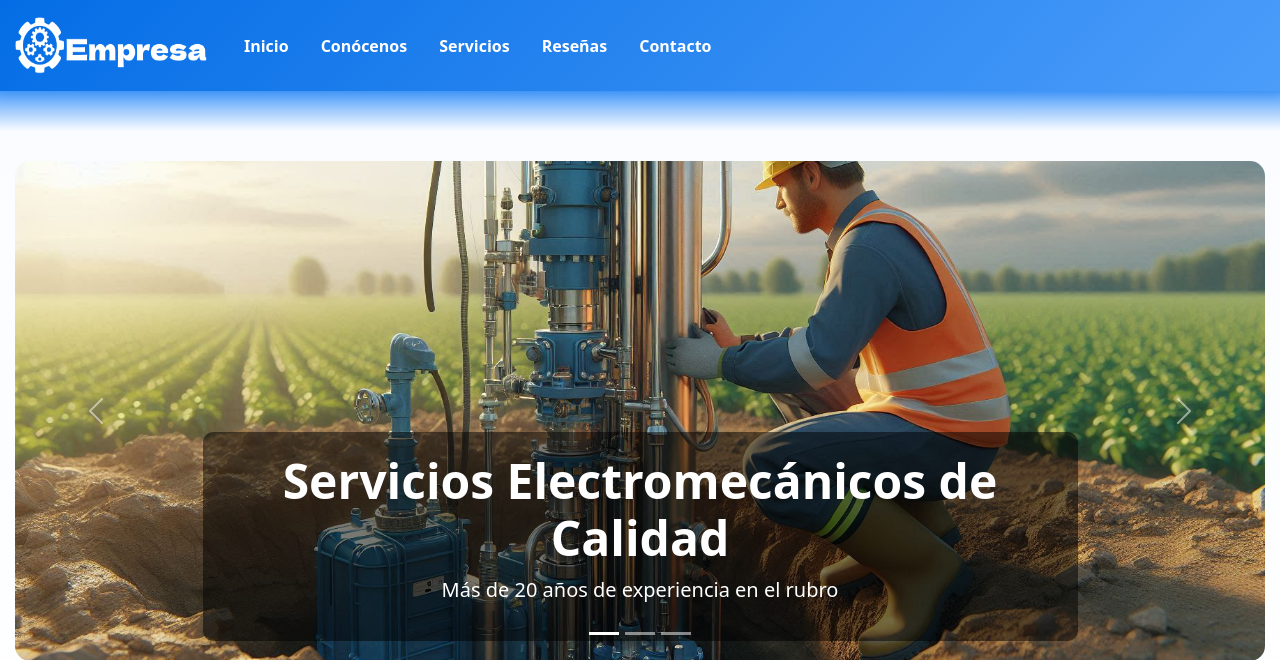
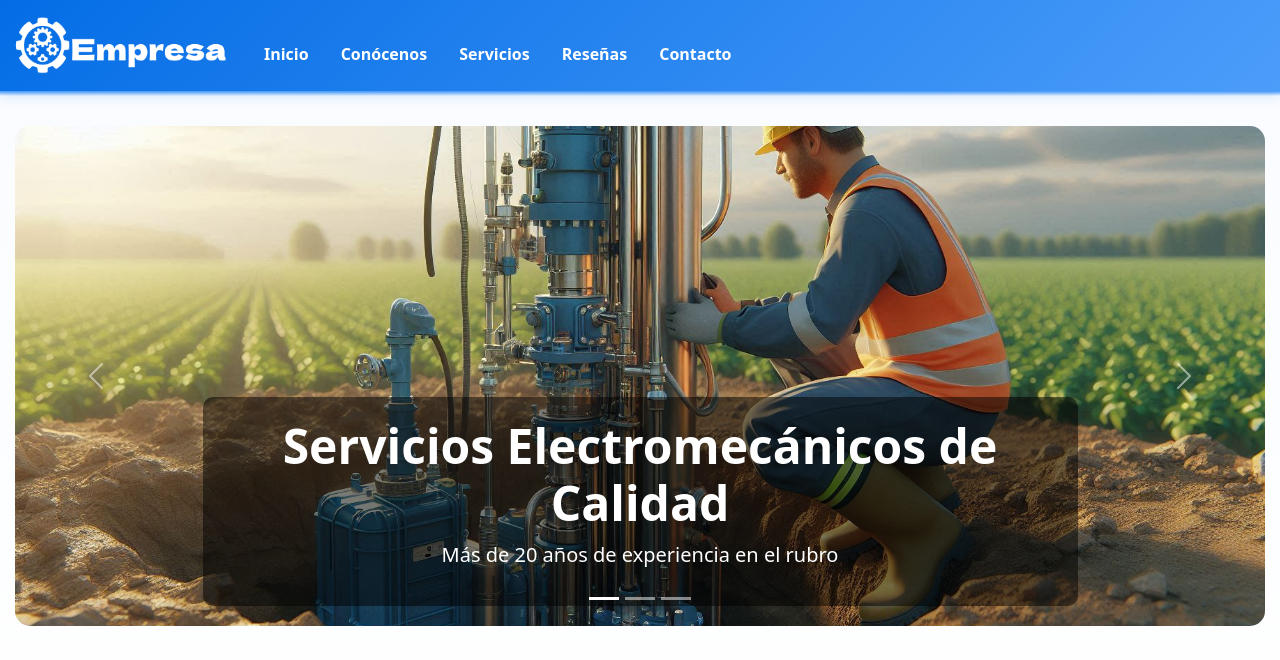
Before and after one commit to BenaCraftDev/ServiceFlow, a Django app: page / in a window 1280 px wide. Shown: the top 660 px of the page. Run offline with Django 5.2, Linux system fonts and the light colour scheme.

Commit message:
Ajustes en home index

```diff
--- a/home/templates/home/index.html
+++ b/home/templates/home/index.html
@@ -195,14 +195,14 @@
 <nav class="navbar navbar-expand-lg sticky-top" id="navbar" style="background: linear-gradient(135deg, #046de5, #4c9dfa); box-shadow: 0 4px 12px rgba(4, 109, 229, 0.2);">
   <div class="container-fluid">
     <a class="navbar-brand" href="#inicio">
-      <img src="{% static 'home/img/Logo_Empresa.png' %}" alt="Logo Empresa" width="200" height="65">
+      <img src="{% static 'home/img/Logo_Empresa.png' %}" alt="Logo Empresa" width="220" height="65">
     </a>
     <button class="navbar-toggler" type="button" data-bs-toggle="collapse" data-bs-target="#navbarSupportedContent" style="border-color: rgba(255,255,255,0.5);">
       <span class="navbar-toggler-icon" style="filter: brightness(0) invert(1);"></span>
     </button>
 
     <div class="collapse navbar-collapse" id="navbarSupportedContent">
-      <ul class="navbar-nav me-auto mb-2 mb-lg-0">
+      <ul class="navbar-nav me-auto mb-2 mb-lg-0 mt-3">
         <li class="nav-item">
           <a class="nav-link text-white fw-semibold" href="#inicio">Inicio</a>
         </li>
@@ -224,7 +224,7 @@
 </nav>
 
 <!-- Barra de transición -->
-<div style="height: 40px; background: linear-gradient(to bottom, #4c9dfa 0%, rgba(76, 157, 250, 0.5) 50%, transparent 100%);"></div>
+<div style="height: 5px; background: linear-gradient(to bottom, #4c9dfa 0%, rgba(76, 157, 250, 0.5) 50%, transparent 100%);"></div>
 
 <!-- Carrusel -->
 <section id="inicio">
@@ -563,7 +563,7 @@
       <div class="col-md-6 d-flex align-items-center">
         <div class="info-card w-100 text-center">
           <br><br><br>
-          <h4 class=" mb-4 text-center">Solicita una Cotización</h4>
+          <h4 class=" mb-4 text-center mt-10">Solicita una Cotización</h4>
           <p class="text-muted text-center mb-4">Completa el formulario y te responderemos en menos de 24 horas</p>
           <button class="btn btn-primary btn-lg" onclick="solicitarServicioPersonalizado()">
             📋 Solicitar Servicio
```
